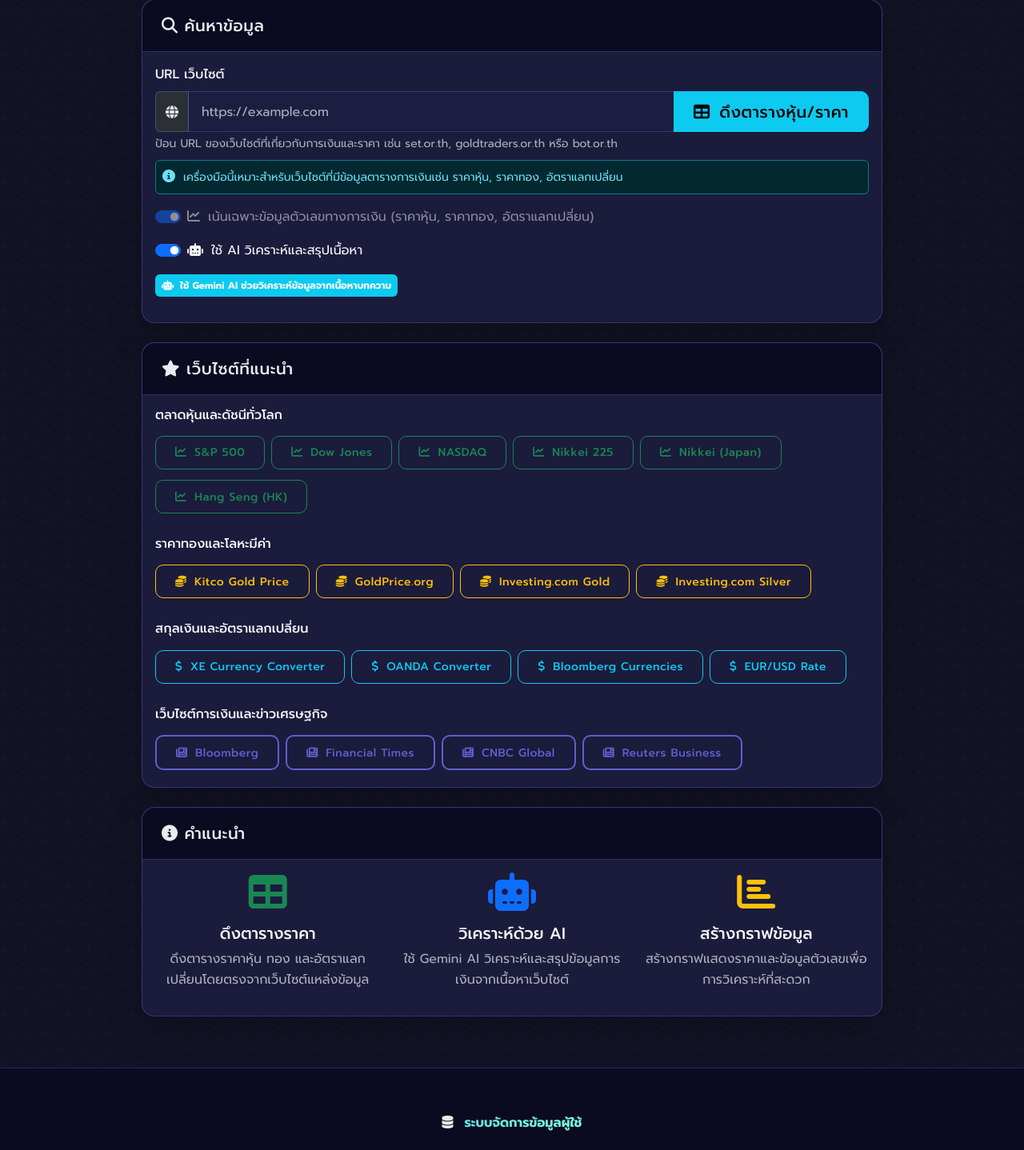
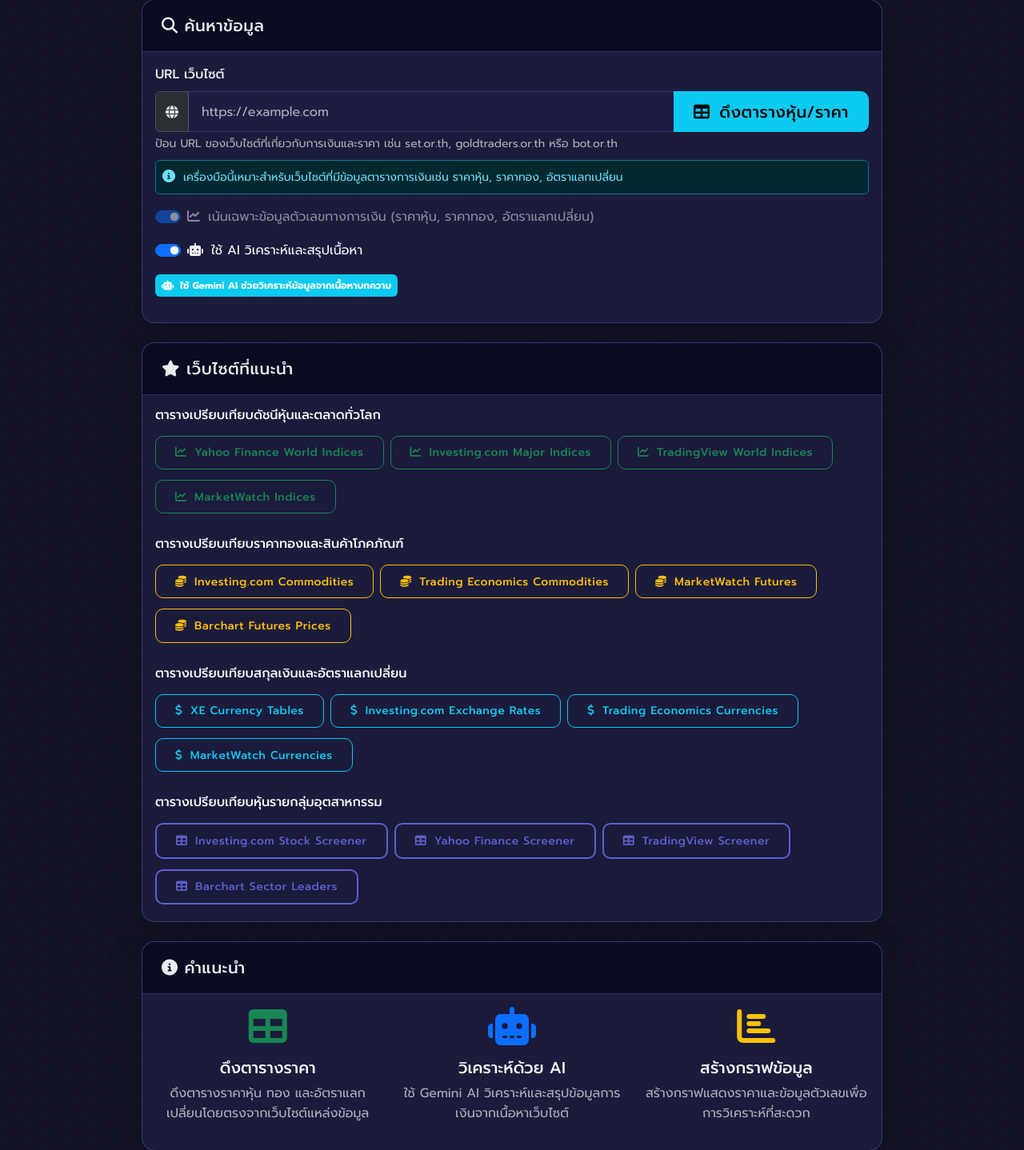
Before and after one commit to Z2ZATL/Data-and-Table-Management-System, a Flask app: page /scraping in a window 1280 px wide. Shown: the part 471-1909 px from the top of the page at 80% size. Run offline with Flask 3, Linux system fonts and the light colour scheme; some libraries are stand-ins or nearby versions.

Commit message:
Update financial data links to show comparison tables for better insights
Updates financial data shortcuts in the HTML template to redirect to comparison tables using specific URLs.

Replit-Commit-Author: Agent
Replit-Commit-Session-Id: 76e30050-908c-4ba2-9784-feabebc2bc6b
Replit-Commit-Screenshot-Url: https://storage.googleapis.com/screenshot-production-us-central1/b77ec35e-a0c3-4ccc-99bb-1031653fc1ca/e2c6081f-c48c-496c-9694-b2b54d1f0ac0.jpg

```diff
--- a/templates/scraping_financial.html
+++ b/templates/scraping_financial.html
@@ -253,73 +253,67 @@
                     <h5 class="card-title mb-0"><i class="fas fa-star me-2"></i>เว็บไซต์ที่แนะนำ</h5>
                 </div>
                 <div class="card-body">
-                    <h6 class="mb-3">ตลาดหุ้นและดัชนีทั่วโลก</h6>
+                    <h6 class="mb-3">ตารางเปรียบเทียบดัชนีหุ้นและตลาดทั่วโลก</h6>
                     <div class="d-flex flex-wrap gap-2 mb-4">
-                        <button type="button" class="btn btn-outline-success btn-sm shortcut-btn" data-url="https://finance.yahoo.com/quote/%5EGSPC">
-                            <i class="fas fa-chart-line me-1"></i> S&P 500
+                        <button type="button" class="btn btn-outline-success btn-sm shortcut-btn" data-url="https://finance.yahoo.com/world-indices/">
+                            <i class="fas fa-chart-line me-1"></i> Yahoo Finance World Indices
                         </button>
-                        <button type="button" class="btn btn-outline-success btn-sm shortcut-btn" data-url="https://finance.yahoo.com/quote/%5EDJI">
-                            <i class="fas fa-chart-line me-1"></i> Dow Jones
+                        <button type="button" class="btn btn-outline-success btn-sm shortcut-btn" data-url="https://www.investing.com/indices/major-indices">
+                            <i class="fas fa-chart-line me-1"></i> Investing.com Major Indices
                         </button>
-                        <button type="button" class="btn btn-outline-success btn-sm shortcut-btn" data-url="https://finance.yahoo.com/quote/%5EIXIC">
-                            <i class="fas fa-chart-line me-1"></i> NASDAQ
+                        <button type="button" class="btn btn-outline-success btn-sm shortcut-btn" data-url="https://www.tradingview.com/markets/indices/world-indices/">
+                            <i class="fas fa-chart-line me-1"></i> TradingView World Indices
                         </button>
-                        <button type="button" class="btn btn-outline-success btn-sm shortcut-btn" data-url="https://finance.yahoo.com/quote/NIKKEI">
-                            <i class="fas fa-chart-line me-1"></i> Nikkei 225
-                        </button>
-                        <button type="button" class="btn btn-outline-success btn-sm shortcut-btn" data-url="https://finance.yahoo.com/quote/%5EN225">
-                            <i class="fas fa-chart-line me-1"></i> Nikkei (Japan)
-                        </button>
-                        <button type="button" class="btn btn-outline-success btn-sm shortcut-btn" data-url="https://finance.yahoo.com/quote/%5EHSI">
-                            <i class="fas fa-chart-line me-1"></i> Hang Seng (HK)
+                        <button type="button" class="btn btn-outline-success btn-sm shortcut-btn" data-url="https://www.marketwatch.com/investing/index?mod=side_nav">
+                            <i class="fas fa-chart-line me-1"></i> MarketWatch Indices
                         </button>
                     </div>
 
-                    <h6 class="mb-3">ราคาทองและโลหะมีค่า</h6>
+                    <h6 class="mb-3">ตารางเปรียบเทียบราคาทองและสินค้าโภคภัณฑ์</h6>
                     <div class="d-flex flex-wrap gap-2 mb-4">
-                        <button type="button" class="btn btn-outline-warning btn-sm shortcut-btn" data-url="https://www.kitco.com/gold-price-today-usa/">
-                            <i class="fas fa-coins me-1"></i> Kitco Gold Price
+                        <button type="button" class="btn btn-outline-warning btn-sm shortcut-btn" data-url="https://www.investing.com/commodities/real-time-futures">
+                            <i class="fas fa-coins me-1"></i> Investing.com Commodities
                         </button>
-                        <button type="button" class="btn btn-outline-warning btn-sm shortcut-btn" data-url="https://goldprice.org/">
-                            <i class="fas fa-coins me-1"></i> GoldPrice.org
+                        <button type="button" class="btn btn-outline-warning btn-sm shortcut-btn" data-url="https://tradingeconomics.com/commodities">
+                            <i class="fas fa-coins me-1"></i> Trading Economics Commodities
                         </button>
-                        <button type="button" class="btn btn-outline-warning btn-sm shortcut-btn" data-url="https://www.investing.com/commodities/gold">
-                            <i class="fas fa-coins me-1"></i> Investing.com Gold
+                        <button type="button" class="btn btn-outline-warning btn-sm shortcut-btn" data-url="https://www.marketwatch.com/investing/futures?mod=side_nav">
+                            <i class="fas fa-coins me-1"></i> MarketWatch Futures
                         </button>
-                        <button type="button" class="btn btn-outline-warning btn-sm shortcut-btn" data-url="https://www.investing.com/commodities/silver">
-                            <i class="fas fa-coins me-1"></i> Investing.com Silver
+                        <button type="button" class="btn btn-outline-warning btn-sm shortcut-btn" data-url="https://www.barchart.com/futures/prices">
+                            <i class="fas fa-coins me-1"></i> Barchart Futures Prices
                         </button>
                     </div>
 
-                    <h6 class="mb-3">สกุลเงินและอัตราแลกเปลี่ยน</h6>
-                    <div class="d-flex flex-wrap gap-2">
-                        <button type="button" class="btn btn-outline-info btn-sm shortcut-btn" data-url="https://www.xe.com/currencyconverter/">
-                            <i class="fas fa-dollar-sign me-1"></i> XE Currency Converter
+                    <h6 class="mb-3">ตารางเปรียบเทียบสกุลเงินและอัตราแลกเปลี่ยน</h6>
+                    <div class="d-flex flex-wrap gap-2 mb-4">
+                        <button type="button" class="btn btn-outline-info btn-sm shortcut-btn" data-url="https://www.xe.com/currencytables/">
+                            <i class="fas fa-dollar-sign me-1"></i> XE Currency Tables
                         </button>
-                        <button type="button" class="btn btn-outline-info btn-sm shortcut-btn" data-url="https://www.oanda.com/currency-converter/">
-                            <i class="fas fa-dollar-sign me-1"></i> OANDA Converter
+                        <button type="button" class="btn btn-outline-info btn-sm shortcut-btn" data-url="https://www.investing.com/currencies/exchange-rates-table">
+                            <i class="fas fa-dollar-sign me-1"></i> Investing.com Exchange Rates
                         </button>
-                        <button type="button" class="btn btn-outline-info btn-sm shortcut-btn" data-url="https://www.bloomberg.com/markets/currencies">
-                            <i class="fas fa-dollar-sign me-1"></i> Bloomberg Currencies
+                        <button type="button" class="btn btn-outline-info btn-sm shortcut-btn" data-url="https://tradingeconomics.com/currencies">
+                            <i class="fas fa-dollar-sign me-1"></i> Trading Economics Currencies
                         </button>
-                        <button type="button" class="btn btn-outline-info btn-sm shortcut-btn" data-url="https://www.investing.com/currencies/eur-usd">
-                            <i class="fas fa-dollar-sign me-1"></i> EUR/USD Rate
+                        <button type="button" class="btn btn-outline-info btn-sm shortcut-btn" data-url="https://www.marketwatch.com/investing/currencies/tools">
+                            <i class="fas fa-dollar-sign me-1"></i> MarketWatch Currencies
                         </button>
                     </div>
 
-                    <h6 class="mt-4 mb-3">เว็บไซต์การเงินและข่าวเศรษฐกิจ</h6>
+                    <h6 class="mb-3">ตารางเปรียบเทียบหุ้นรายกลุ่มอุตสาหกรรม</h6>
                     <div class="d-flex flex-wrap gap-2">
-                        <button type="button" class="btn btn-outline-primary btn-sm shortcut-btn" data-url="https://www.bloomberg.com/">
-                            <i class="fas fa-newspaper me-1"></i> Bloomberg
+                        <button type="button" class="btn btn-outline-primary btn-sm shortcut-btn" data-url="https://www.investing.com/stock-screener/">
+                            <i class="fas fa-table me-1"></i> Investing.com Stock Screener
                         </button>
-                        <button type="button" class="btn btn-outline-primary btn-sm shortcut-btn" data-url="https://www.ft.com/">
-                            <i class="fas fa-newspaper me-1"></i> Financial Times
+                        <button type="button" class="btn btn-outline-primary btn-sm shortcut-btn" data-url="https://finance.yahoo.com/screener/new">
+                            <i class="fas fa-table me-1"></i> Yahoo Finance Screener
                         </button>
-                        <button type="button" class="btn btn-outline-primary btn-sm shortcut-btn" data-url="https://www.cnbc.com/world/?region=world">
-                            <i class="fas fa-newspaper me-1"></i> CNBC Global
+                        <button type="button" class="btn btn-outline-primary btn-sm shortcut-btn" data-url="https://www.tradingview.com/screener/">
+                            <i class="fas fa-table me-1"></i> TradingView Screener
                         </button>
-                        <button type="button" class="btn btn-outline-primary btn-sm shortcut-btn" data-url="https://www.reuters.com/business/">
-                            <i class="fas fa-newspaper me-1"></i> Reuters Business
+                        <button type="button" class="btn btn-outline-primary btn-sm shortcut-btn" data-url="https://www.barchart.com/stocks/performance/sectors/leaders">
+                            <i class="fas fa-table me-1"></i> Barchart Sector Leaders
                         </button>
                     </div>
                 </div>
```
